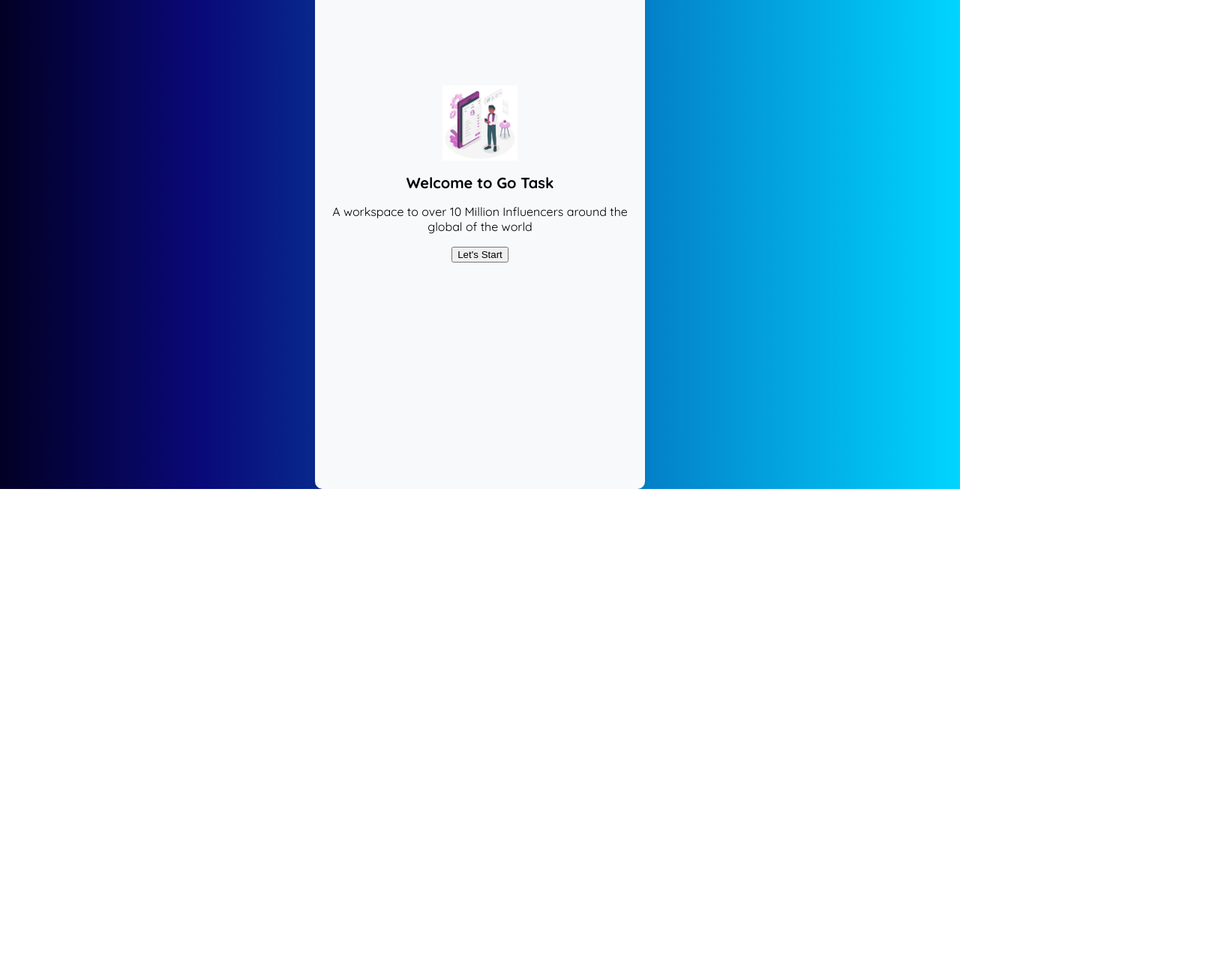
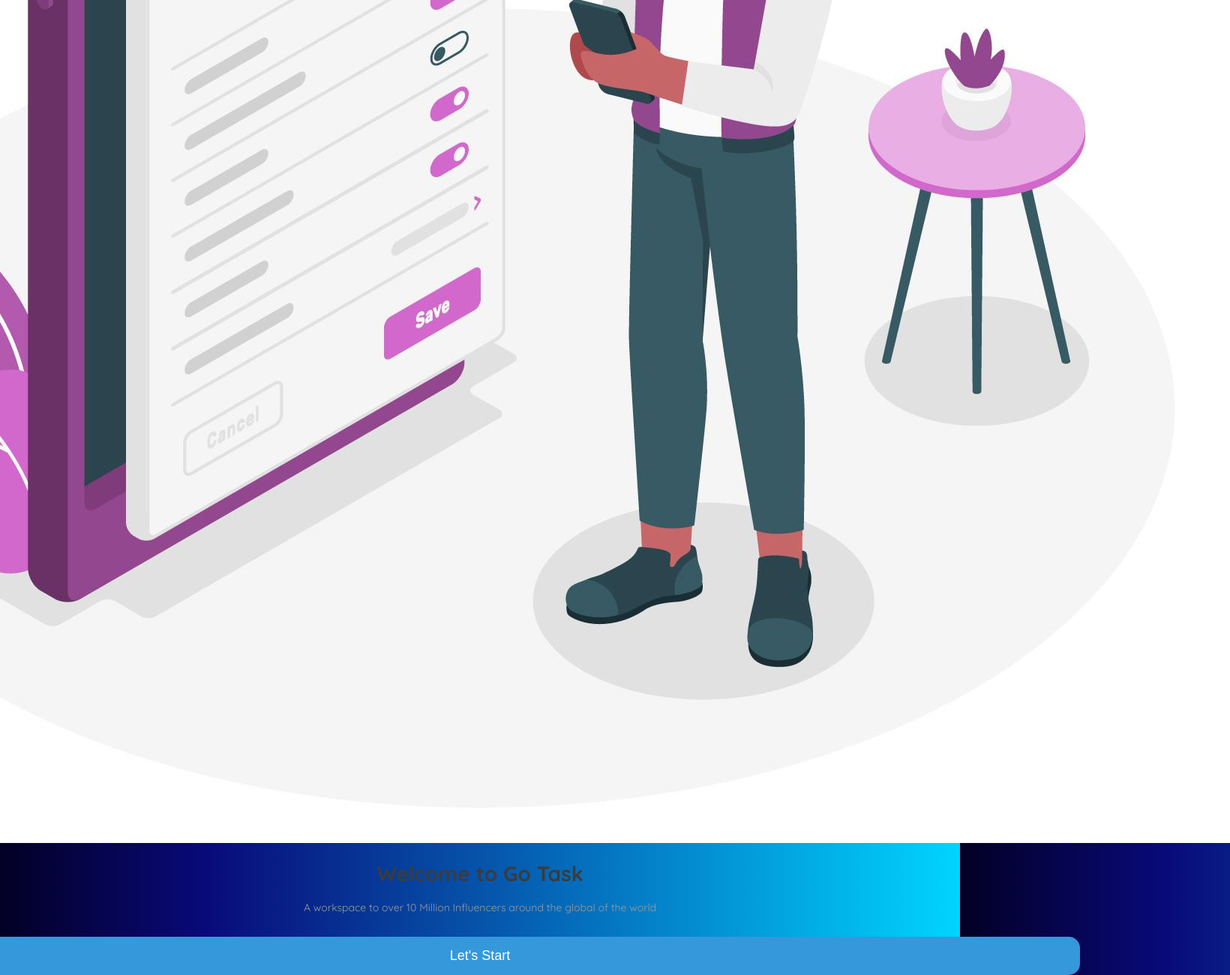
Before and after one commit to Abhishekwmg/todo-js-app, a website: page index.html in a window 1280 px wide. Shown: the part 188-1488 px from the top of the page at 75% size, 1640 px wide, since content can reach past the window. Before the commit the page ends 840 px from the top, so only its background shows below. Drawn offline with Linux system fonts and the light colour scheme.

Commit message:
Landing Page Done

```diff
--- a/index.html
+++ b/index.html
@@ -17,11 +17,15 @@
 <body>
 
   <div class="container">
-    <header>
-      <img src="./assets/9148063_4077407.jpg" alt="">
-      <h1>Welcome to Go Task</h1>
-      <p>A workspace to over 10 Million Influencers around the global of the world</p>
-      <button>Let's Start</button>
+    <header class="landing-page">
+      <div class="hero-image">
+        <img src="./assets/9148063_4077407.jpg" alt="">
+      </div>
+      <div class="hero-info">
+        <h1>Welcome to Go Task</h1>
+        <p>A workspace to over 10 Million Influencers around the global of the world</p>
+        <button>Let's Start</button>
+      </div>
     </header>
   </div>
 
--- a/scss/_header.scss
+++ b/scss/_header.scss
@@ -1,27 +1,53 @@
 @use "variables" as *;
+@use "mixins" as *;
 
 .container {
   display: flex;
   justify-content: center;
   align-items: center;
-  max-width: 400px;
-  height: 100vh;
+  max-width: 300px;
+  height: 90vh;
   flex-direction: column; /* Ensures elements stack */
   text-align: center; /* Centers text */
   padding: 20px;
-  background: #f8f9fa;
+  background: #ffffff;
   border-radius: 10px;
   box-shadow: 0 0 10px rgba(0, 0, 0, 0.1);
-  header {
-    img {
-      height: 100px;
+
+  @include respond-to("mobile") {
+    height: 100vh;
+    max-width: 400px;
+  }
+
+  header.landing-page {
+    .hero-image {
+      sss img {
+        width: 100%;
+      }
     }
+
     h1 {
-      font-size: 20px;
+      font-size: 28px;
+      color: $heading-color;
     }
     p {
+      font-size: 14px;
+      width: 80%;
+      color: $text-color;
+      margin: 0 auto;
     }
     button {
+      width: 80%;
+      margin-top: 30px;
+      border-radius: 15px;
+      background-color: $primary-color;
+      outline: none;
+      border: none;
+      padding: 15px;
+      color: $white;
+      font-size: 18px;
+      font-weight: 400;
+      cursor: pointer;
     }
   }
 }
--- /dev/null
+++ b/scss/_mixins.scss
@@ -0,0 +1,18 @@
+// scss/mixins.scss
+@use "variables" as *;
+
+@mixin respond-to($breakpoint) {
+    @if $breakpoint == "mobile" {
+        @media (max-width: 480px) {
+            @content;
+        }
+    } @else if $breakpoint == "tablet" {
+        @media (max-width: 768px) {
+            @content;
+        }
+    } @else if $breakpoint == "desktop" {
+        @media (max-width: 1024px) {
+            @content;
+        }
+    }
+}
--- a/scss/_variables.scss
+++ b/scss/_variables.scss
@@ -1,3 +1,13 @@
+//Media Query
+$breakpoints: (
+    "mobile": 480px,
+    "tablet": 768px,
+    "laptop": 1024px,
+    "desktop": 1200px
+);
+
 $primary-color: #3498db;
 $secondary-color: #2ecc71;
 $white: #ffffff;
+$text-color: #9b9a9a;
+$heading-color: #3c3c3c;
--- a/scss/style.scss
+++ b/scss/style.scss
@@ -1,9 +1,10 @@
 @use "header";
 @use "variables" as *;
+@use "mixins";
 
 body {
   font-family: "Quicksand", sans-serif;
-  height: 100%;
+  height: 100vh;
   margin: 0;
   display: flex;
   justify-content: center;
```
Also changed, not shown: css/style.css, 1 other file.
